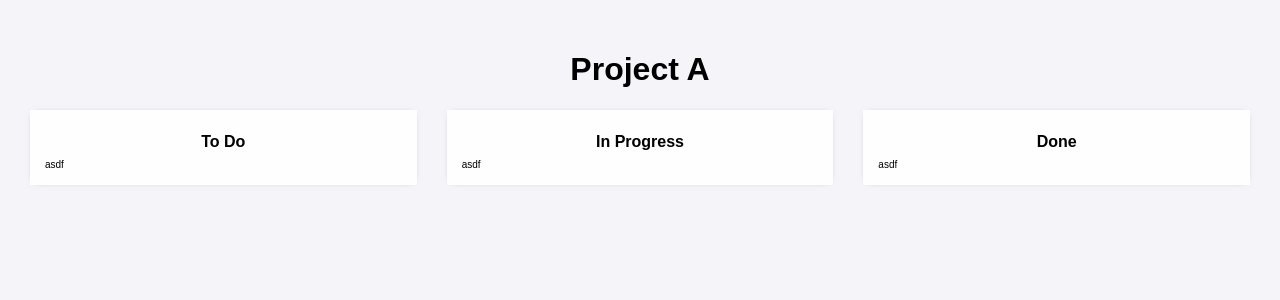
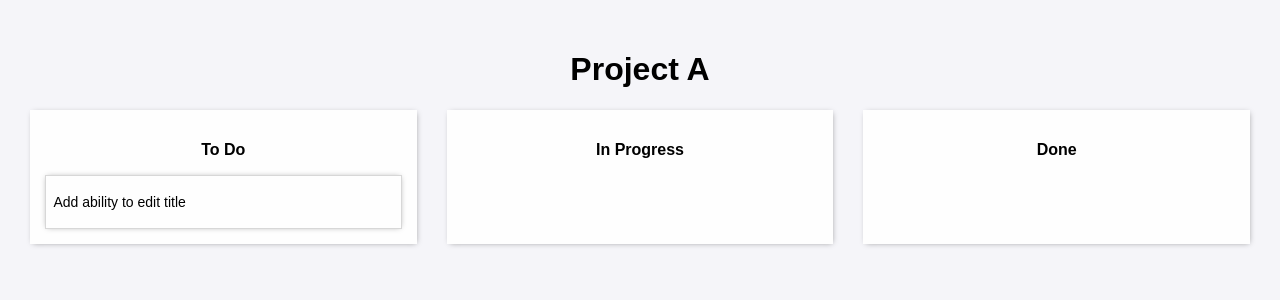
Before and after one commit to jadenj13/kanban-board, a React (Create React App) app: page / in a window 1280 px wide. Shown: the top 300 px of the page. Built offline with nearby package versions, Linux system fonts and the light colour scheme.

Commit message:
edits drop shadow on swim lanes and card

```diff
--- a/src/components/app/App.js
+++ b/src/components/app/App.js
@@ -7,10 +7,17 @@ const App = () => {
     localStorage.getItem('swim-lanes') || ['To Do', 'In Progress', 'Done'],
   );
   const [title] = useState(localStorage.getItem('title') || 'Project A');
+  const [tasks] = useState([
+    {
+      task: 'Add ability to edit title',
+      id: 1,
+      lane: 'To Do',
+    },
+  ]);
 
   return (
     <div className="app">
-      <Board swimLanes={swimLanes} title={title} />
+      <Board swimLanes={swimLanes} title={title} tasks={tasks} />
     </div>
   );
 };
--- a/src/components/board/Board.js
+++ b/src/components/board/Board.js
@@ -3,7 +3,14 @@ import PropTypes from 'prop-types';
 import SwimLane from '../swim-lane/SwimLane';
 import './Board.css';
 
-const Board = ({ swimLanes, title }) => (
+const Board = ({ swimLanes, title, tasks }) => {
+  const lanes = swimLanes.map(lane => {
+    const laneTasks = tasks.filter(task => task.lane === lane);
+
+    return { lane, laneTasks };
+  });
+
+  return (
     <div className="board">
       <h1 className="board--title">{title}</h1>
       <div
@@ -12,16 +19,24 @@ const Board = ({ swimLanes, title }) => (
           gridTemplateColumns: `repeat(${swimLanes.length}, minmax(300px, 1fr))`,
         }}
       >
-      {swimLanes.map(swimLane => (
-        <SwimLane heading={swimLane} key={swimLane} />
+        {lanes.map(({ lane, laneTasks }) => (
+          <SwimLane heading={lane} tasks={laneTasks} key={lane} />
         ))}
       </div>
     </div>
   );
+};
 
 Board.propTypes = {
   swimLanes: PropTypes.arrayOf(PropTypes.string).isRequired,
   title: PropTypes.string.isRequired,
+  tasks: PropTypes.arrayOf(
+    PropTypes.objectOf({
+      task: PropTypes.string.isRequired,
+      id: PropTypes.number.isRequired,
+      lane: PropTypes.string.isRequired,
+    }),
+  ).isRequired,
 };
 
 export default Board;
--- a/src/components/card/Card.css
+++ b/src/components/card/Card.css
@@ -0,0 +1,17 @@
+.card {
+  font-size: 1.4rem;
+  padding: var(--sm-pd);
+  border: 0.25px solid #d7d7d7;
+  box-shadow: 0 0 6px -2px rgba(0, 0, 0, 0.4);
+  cursor: move;
+  transition: transform 100ms;
+}
+
+.card:hover {
+  box-shadow: 1px 1px 6px -2px rgba(0, 0, 0, 0.4);
+  transform: scale(1.01);
+}
+
+.card--text {
+  margin: 0.8rem 0;
+}
--- a/src/components/card/Card.js
+++ b/src/components/card/Card.js
@@ -1,6 +1,15 @@
 import React from 'react';
+import PropTypes from 'prop-types';
 import './Card.css';
 
-const Card = () => <div>Card</div>;
+const Card = ({ task }) => (
+  <div className="card">
+    <p className="card--text">{task}</p>
+  </div>
+);
+
+Card.propTypes = {
+  task: PropTypes.string.isRequired,
+};
 
 export default Card;
--- a/src/components/swim-lane/SwimLane.css
+++ b/src/components/swim-lane/SwimLane.css
@@ -1,11 +1,11 @@
 .lane {
   background-color: var(--white);
   padding: var(--md-pd);
-  box-shadow: 0 0 6px -4px #777;
+  box-shadow: 1px 1px 6px -2px rgba(0, 0, 0, 0.4);
 }
 
 .lane--heading {
   font-size: 1.6rem;
-  margin: 0.8rem 0;
+  margin: 1.6rem 0;
   text-align: center;
 }
--- a/src/components/swim-lane/SwimLane.js
+++ b/src/components/swim-lane/SwimLane.js
@@ -1,18 +1,30 @@
 import React from 'react';
 import PropTypes from 'prop-types';
+import Card from '../card/Card';
 import './SwimLane.css';
 
-const SwimLane = ({ heading }) => {
+const SwimLane = ({ heading, tasks }) => {
   return (
     <div className="lane">
       <h4 className="lane--heading">{heading}</h4>
-      <div className="lane--content">asdf</div>
+      <div className="lane--content">
+        {tasks.map(task => (
+          <Card task={task.task} />
+        ))}
+      </div>
     </div>
   );
 };
 
 SwimLane.propTypes = {
   heading: PropTypes.string.isRequired,
+  tasks: PropTypes.arrayOf(
+    PropTypes.objectOf({
+      task: PropTypes.string.isRequired,
+      id: PropTypes.number.isRequired,
+      lane: PropTypes.string.isRequired,
+    }),
+  ).isRequired,
 };
 
 export default SwimLane;
--- a/src/index.css
+++ b/src/index.css
@@ -7,6 +7,7 @@
   --white: #fefefe;
   --lg-pd: 3rem;
   --md-pd: 1.5rem;
+  --sm-pd: 1rem 0.75rem;
 }
 
 body {
```
Lines whose indentation alone changed are shown as unchanged.
